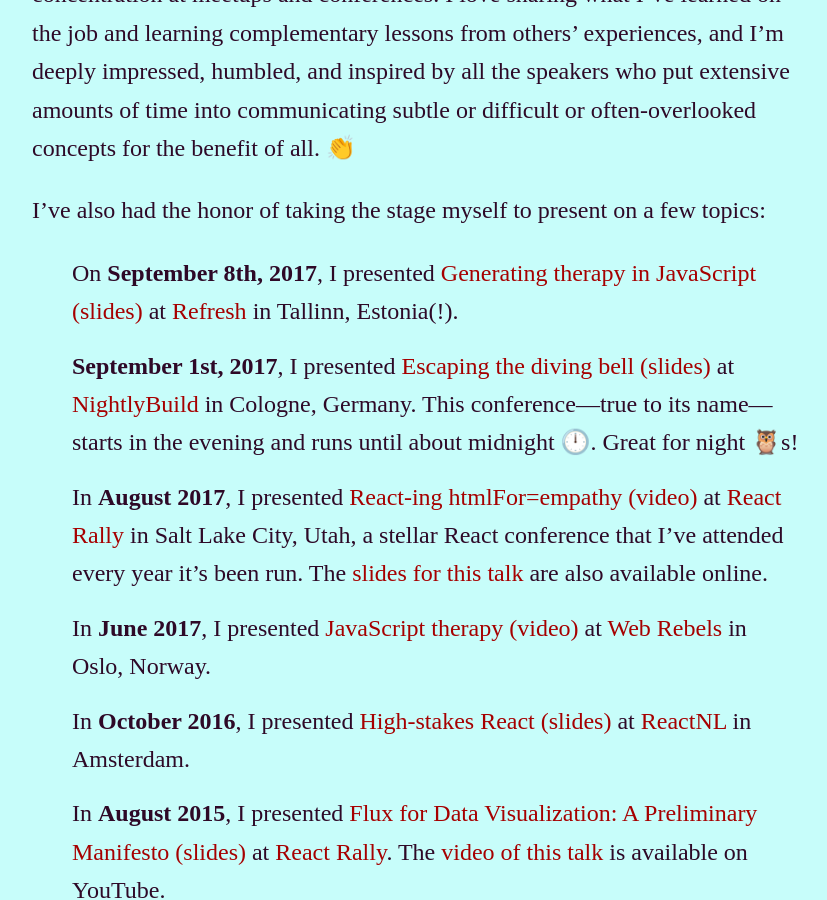
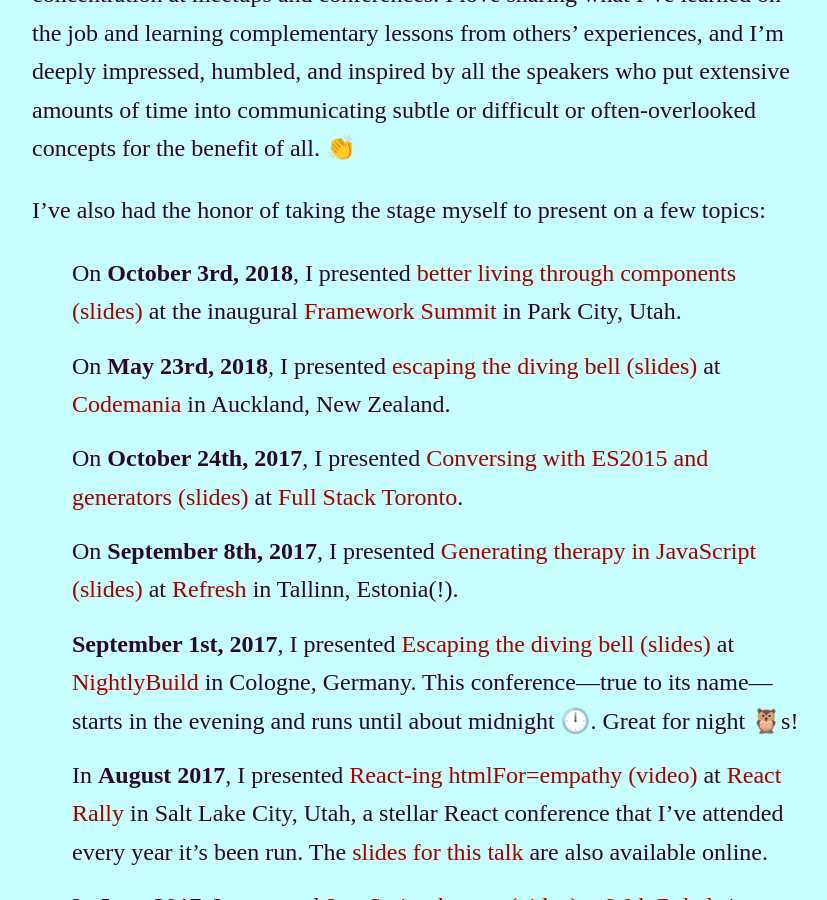
Before and after one commit to jebeck/jebeck.github.com, a Jekyll site: the page built from speaking.md, in a window 1280 px wide and 900 px high, scrolled down 323 px. Shown: the whole window, without its empty margins (224-1051 px from the left). Built offline with Jekyll 4.4.1, drawn with Linux system fonts in a browser that asks for light colours; some web fonts are replaced.

Commit message:
update speaking page

```diff
--- a/_includes/speaking.md
+++ b/_includes/speaking.md
@@ -1,9 +1,12 @@
 ## speaking
 
-One of the things I'm enjoying most in my career switch from academia into tech is the vibrant *collaborative* culture in tech, expressed in the highest concentration at meetups and conferences. I love sharing what I've learned on the job and learning complementary lessons from others' experiences, and I'm deeply impressed, humbled, and inspired by all the speakers who put extensive amounts of time into communicating subtle or difficult or often-overlooked concepts for the benefit of all. 👏
+One of the things I'm enjoying most in my career switch from academia into tech is the vibrant _collaborative_ culture in tech, expressed in the highest concentration at meetups and conferences. I love sharing what I've learned on the job and learning complementary lessons from others' experiences, and I'm deeply impressed, humbled, and inspired by all the speakers who put extensive amounts of time into communicating subtle or difficult or often-overlooked concepts for the benefit of all. 👏
 
 I've also had the honor of taking the stage myself to present on a few topics:
 
+- On **October 3rd, 2018**, I presented [better living through components (slides)](http://janabeck.com/better-living-thru-components/ 'better living through components slides') at the inaugural [Framework Summit](https://frameworksummit.com/ 'Framework Summit') in Park City, Utah.
+- On **May 23rd, 2018**, I presented [escaping the diving bell (slides)](http://janabeck.com/diving-bell-talk/codemania/ 'escaping the diving bell slides') at [Codemania](https://codemania.io/ 'Codemania') in Auckland, New Zealand.
+- On **October 24th, 2017**, I presented [Conversing with ES2015 and generators (slides)](http://janabeck.com/javascript-therapy/fsto2017/ 'Conversing with ES2015 and generators slides') at [Full Stack Toronto](https://www.fsto.co/ 'Full Stack Toronto').
 - On **September 8th, 2017**, I presented [Generating therapy in JavaScript (slides)](http://janabeck.com/javascript-therapy/ 'Generating therapy in JavaScript slides') at [Refresh](http://refresh.rocks/ 'Refresh') in Tallinn, Estonia(!).
 - **September 1st, 2017**, I presented [Escaping the diving bell (slides)](http://janabeck.com/diving-bell-talk/nightly-build/ 'Escaping the diving bell slides') at [NightlyBuild](https://nightlybuild.io/ 'NightlyBuild') in Cologne, Germany. This conference—true to its name—starts in the evening and runs until about midnight 🕛. Great for night 🦉s!
 - In **August 2017**, I presented [React-ing htmlFor=empathy (video)](https://www.youtube.com/watch?v=RMItRyEHcdo 'YouTube: React-ing htmlFor=empathy') at [React Rally](http://www.reactrally.com/ 'React Rally') in Salt Lake City, Utah, a stellar React conference that I've attended every year it's been run. The [slides for this talk](http://janabeck.com/diving-bell-talk/ 'React-ing htmlFor=empathy') are also available online.
```
